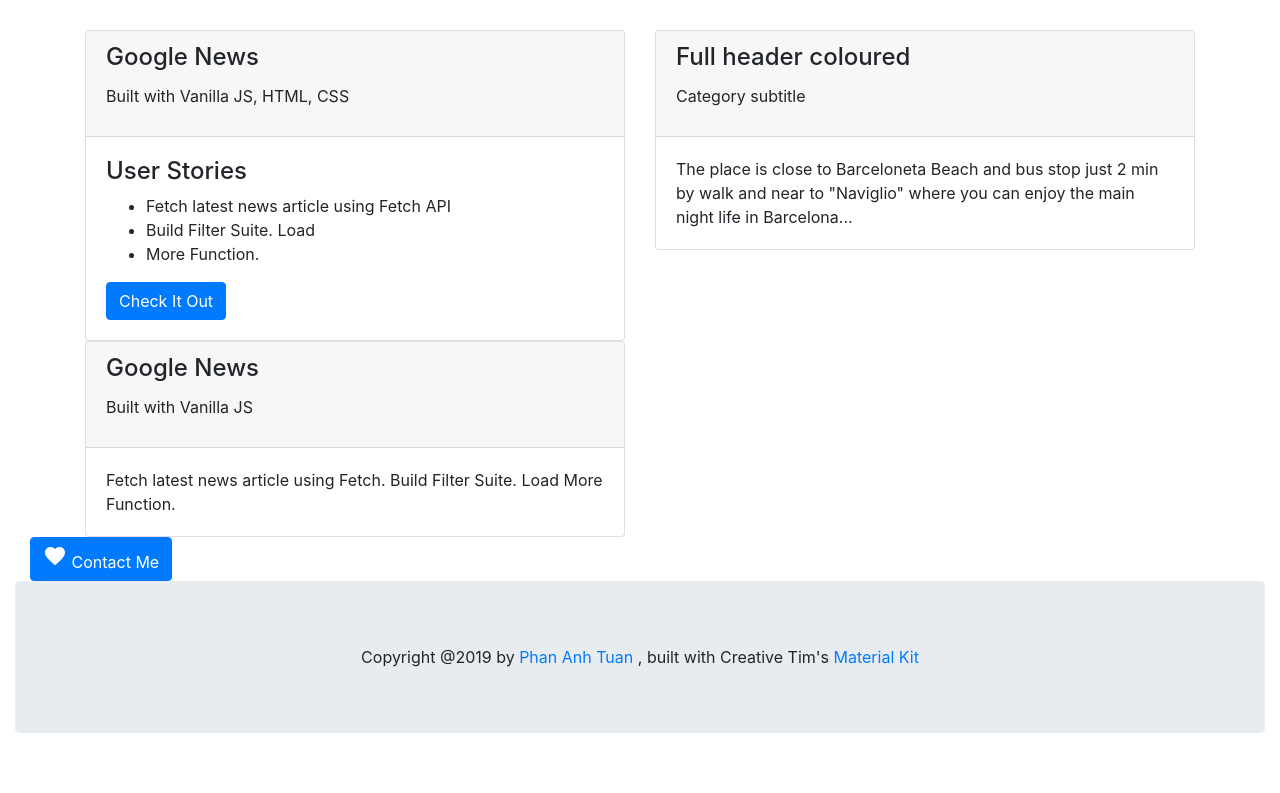
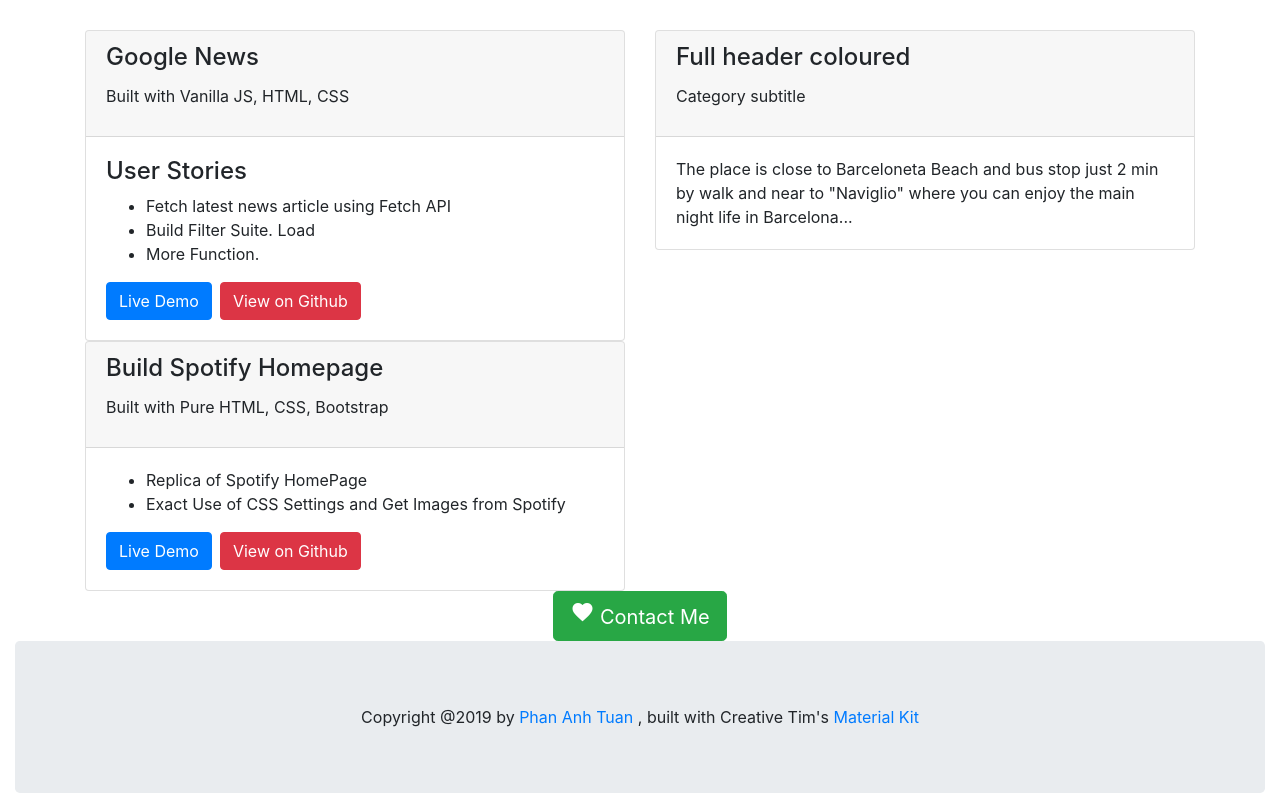
Before and after one commit to phanatuan/portfolio, a React (Create React App) app: page / in a window 1280 px wide. Shown: the part 397-1190 px from the top of the page. Before the commit the page ends 1130 px from the top, so only its background shows below. Built offline with nearby package versions, Linux system fonts and the light colour scheme.

Commit message:
Add one more portfolio. Fix the Portfolio Section for the Card to get entire column when screen is medium

```diff
--- a/src/Contact.js
+++ b/src/Contact.js
@@ -2,8 +2,9 @@
 
 const Contact = () => {
   return (
-    <div className='container-fluid'>
-        <button className='btn btn-primary btn-round mx-auto'>
+    <div className='container-fluid text-center'>
+
+        <button className='btn btn-success btn-lg btn-round'>
             <i className='material-icons'>favorite</i> Contact Me
         </button>
     </div>
--- a/src/Portfolio.js
+++ b/src/Portfolio.js
@@ -6,7 +6,7 @@
       <h2 className='text-center mb-4'>Portfolio</h2>
       <div className='container'>
         <div className='row'>
-          <div className='col-6'>
+          <div className='col-lg-6 col-md-12'>
             <div className='card'>
               <div className='card-header card-header-danger'>
                 <h4 className='card-title'>Google News</h4>
@@ -19,11 +19,12 @@
                   <li>Build Filter Suite. Load</li>
                   <li>More Function.</li>
               </ul>
-                <a href="https://google-news.netlify.com/" class="btn btn-primary">Check It Out</a>
+                <a href="https://google-news.netlify.com/" className="btn btn-primary mr-2">Live Demo</a>
+                <a href="https://github.com/phanatuan/google-news" className="btn btn-danger">View on Github</a>
               </div>
             </div>
           </div>
-          <div className='col-6'>
+          <div className='col-lg-6 col-md-12'>
             <div className='card'>
               <div className='card-header card-header-danger'>
                 <h4 className='card-title'>Full header coloured</h4>
@@ -36,15 +37,19 @@
               </div>
             </div>
           </div>
-          <div className='col-6'>
+          <div className='col-lg-6 col-md-12'>
             <div className='card'>
               <div className='card-header card-header-danger'>
-                <h4 className='card-title'>Google News</h4>
-                <p className='category'>Built with Vanilla JS</p>
+                <h4 className='card-title'>Build Spotify Homepage</h4>
+                <p className='category'>Built with Pure HTML, CSS, Bootstrap</p>
               </div>
               <div className='card-body'>
-                Fetch latest news article using Fetch. Build Filter Suite. Load
-                More Function.
+                <ul>
+                    <li>Replica of Spotify HomePage</li>
+                    <li>Exact Use of CSS Settings and Get Images from Spotify</li>
+                </ul>
+                <a href="https://google-news.netlify.com/" className="btn btn-primary mr-2">Live Demo</a>
+                <a href="https://github.com/phanatuan/google-news" className="btn btn-danger">View on Github</a>
               </div>
             </div>
           </div>
```
